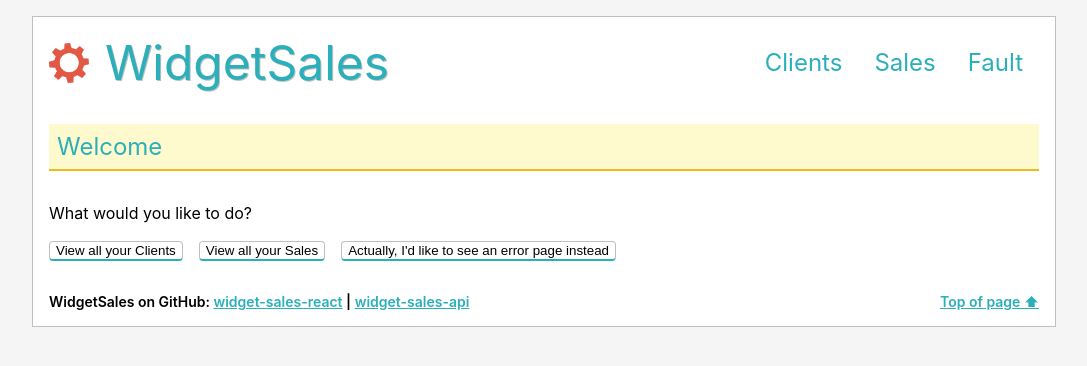
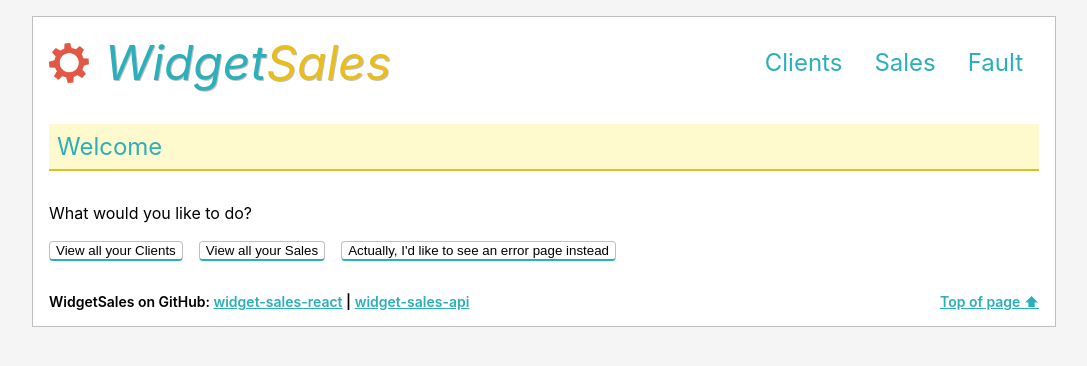
Before and after one commit to albertkawmi/widget-sales-react, a React (Create React App) app: page / in a window 1280 px wide. Shown: the top 366 px of the page, without its empty margins (96-1183 px from the left). Built offline with nearby package versions, Linux system fonts and the light colour scheme; no server answers.

Commit message:
Make small change to test deployment script

```diff
--- a/src/App.css
+++ b/src/App.css
@@ -16,6 +16,11 @@ h1, h2, h3, h4, h5, h6 {
 h1 {
   text-shadow: 1px 1px silver;
   font-size: 48px;
+  font-style: italic;
+}
+
+h1 .title-highlight {
+  color: #e8be1e;
 }
 
 h2 {
--- a/src/App.js
+++ b/src/App.js
@@ -56,7 +56,7 @@ const Header = () => (
   <header>
     <img className="logo" src={logo} alt="WidgetSales Logo"/>
     <Link to="/">
-      <h1>WidgetSales</h1>
+      <h1>Widget<span className="title-highlight">Sales</span></h1>
     </Link>
     <Nav />
   </header>
```
